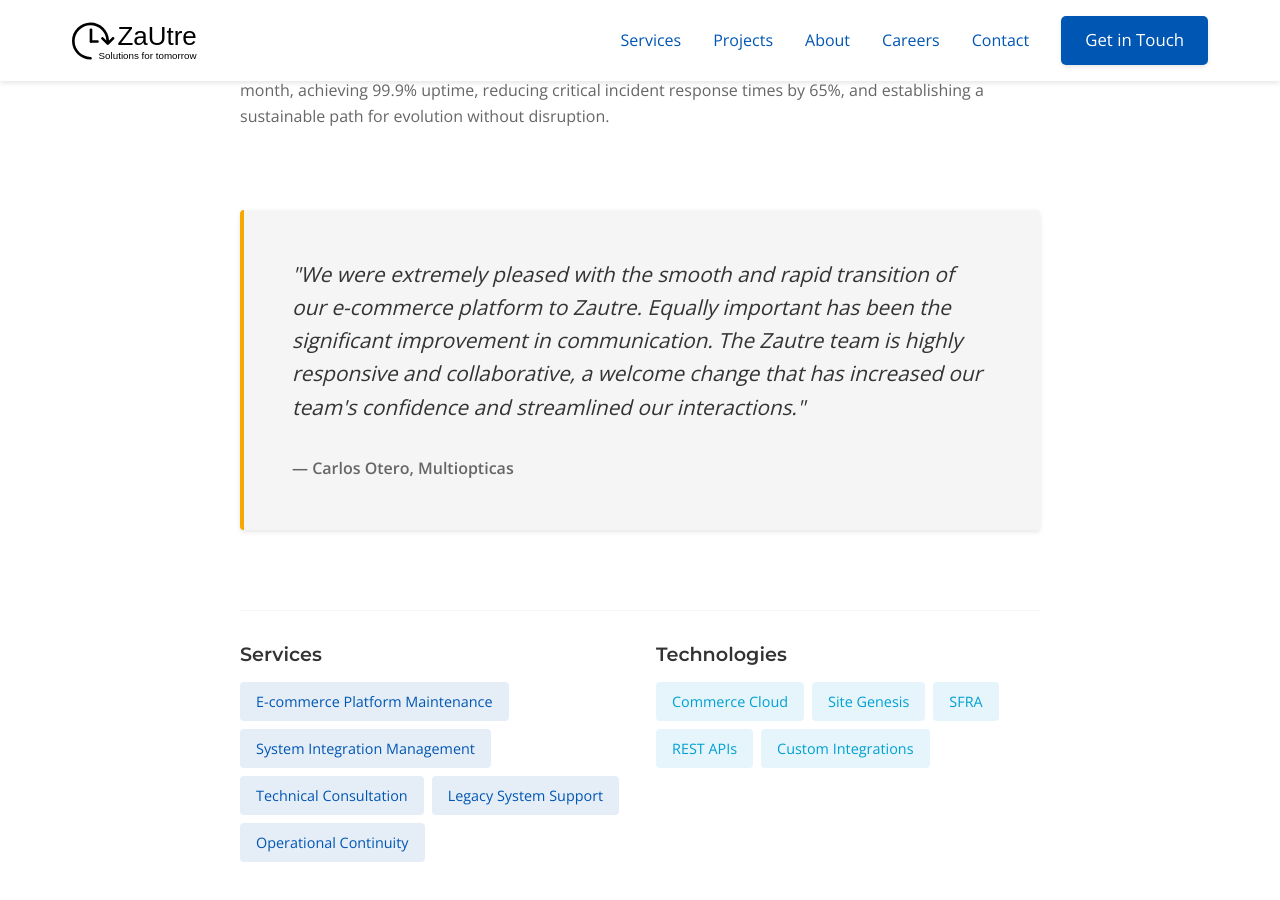
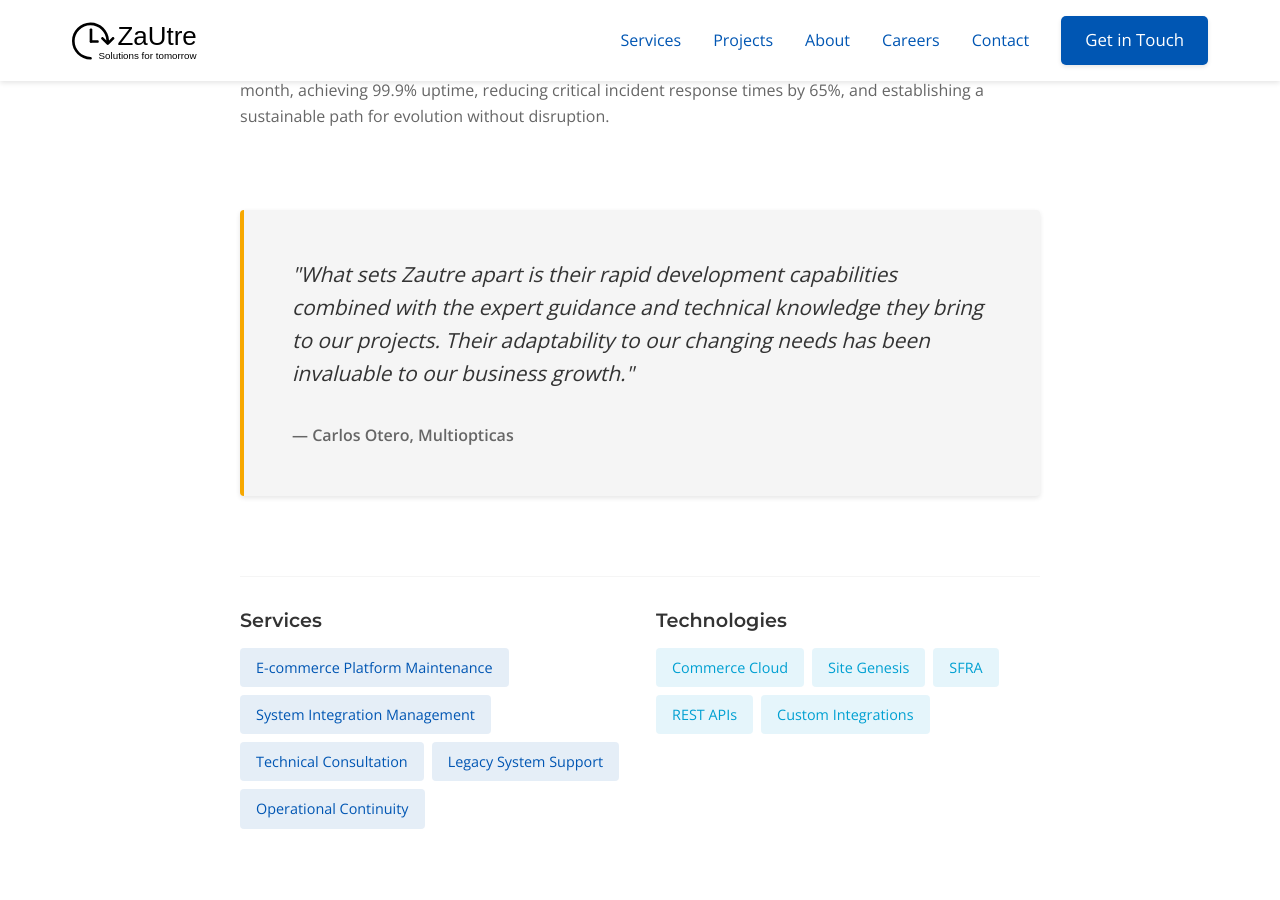
Before and after one commit to ZaUtre/zautre.com, a Jekyll site: the page built from _projects/multiopticas.md, in a window 1280 px wide and 900 px high, scrolled down 4166 px. Built offline with Jekyll 4.4.1, drawn with Linux system fonts in a browser that asks for light colours.

Commit message:
update quote

```diff
--- a/_projects/multiopticas.md
+++ b/_projects/multiopticas.md
@@ -10,7 +10,7 @@
 challenge: Multiopticas needed to ensure business continuity for their complex existing e-commerce ecosystem while addressing maintenance challenges and preparing for future international expansion.
 solution: We established a comprehensive maintenance program for their existing Site Genesis platform while providing expert consultation on their technology landscape to enable long-term strategic improvements.
 results: Zautre successfully executed a seamless transition of Multiopticas' e-commerce platform in under one month, achieving 99.9% uptime, reducing critical incident response times by 65%, and establishing a sustainable path for evolution without disruption.
-testimonial: We were extremely pleased with the smooth and rapid transition of our e-commerce platform to Zautre. Equally important has been the significant improvement in communication. The Zautre team is highly responsive and collaborative, a welcome change that has increased our team's confidence and streamlined our interactions.
+testimonial: What sets Zautre apart is their rapid development capabilities combined with the expert guidance and technical knowledge they bring to our projects. Their adaptability to our changing needs has been invaluable to our business growth.
 testimonial_author: Carlos Otero
 testimonial_author_position: CFO
 testimonial_position: Multiopticas
```
